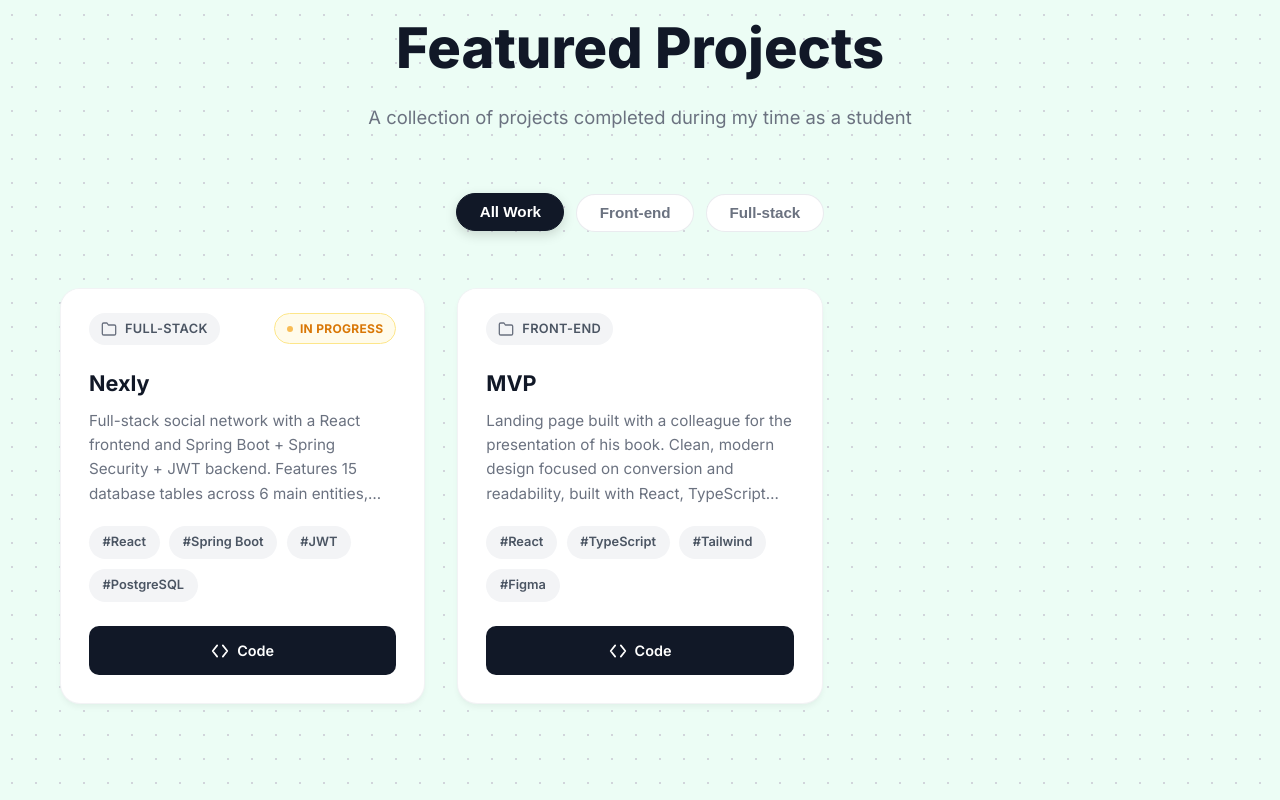
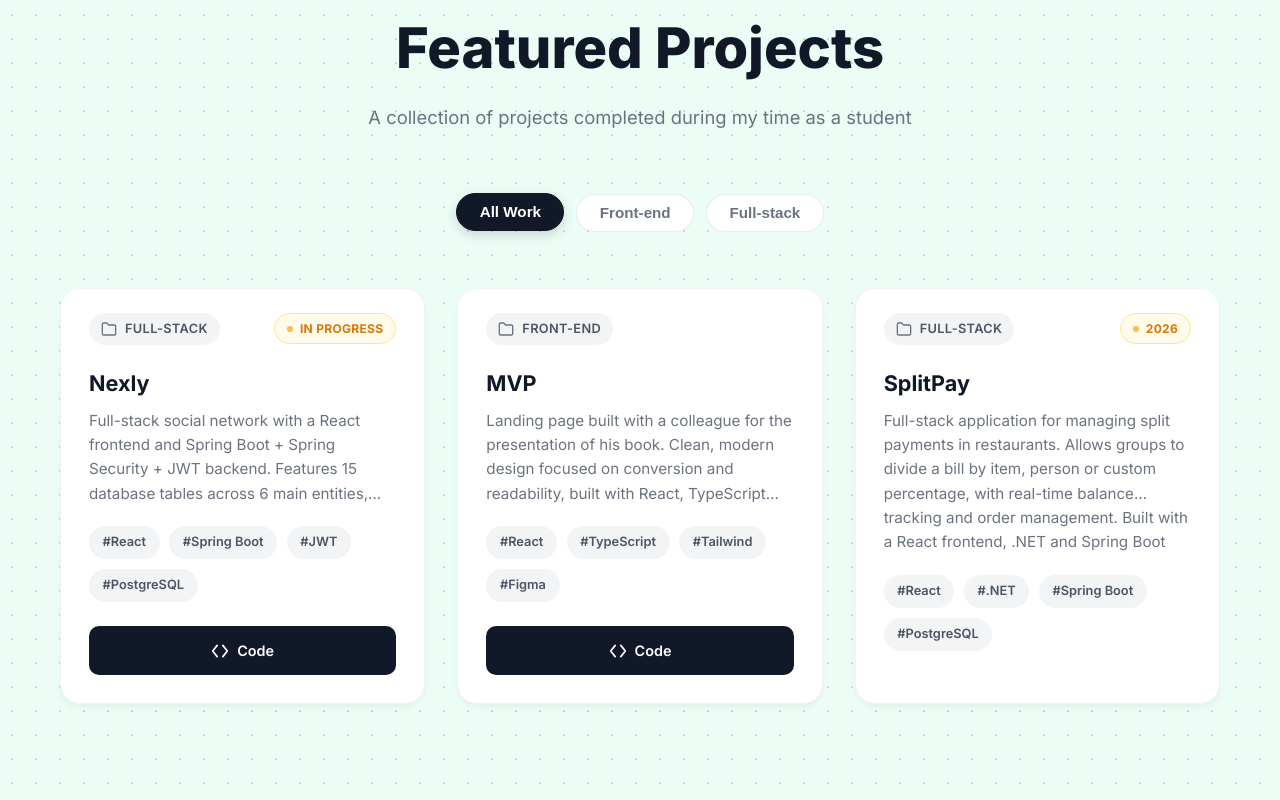
Before and after one commit to MateoCastro47/Porfolio_Online, a React (Vite) app: page / in a window 1280 px wide. Shown: the part 3477-4277 px from the top of the page. Built offline with nearby package versions, Linux system fonts and the light colour scheme.

Commit message:
feat: New project added

```diff
--- a/src/components/ProjectsComponent.jsx
+++ b/src/components/ProjectsComponent.jsx
@@ -21,6 +21,16 @@ const projectsData = [
         category: "Front-end",
         technologies: ["React", "TypeScript", "Tailwind", "Figma"],
         badge: null
+    },
+    {
+        id: 3,
+        title: "SplitPay",
+        description: "Full-stack application for managing split payments in restaurants. Allows groups to divide a bill by item, person or custom percentage, with real-time balance tracking and order management. Built with a React frontend, .NET and Spring Boot backend, and a PostgreSQL database.",
+        image: "/assets/imagen_splitpay.png",
+        link: null,
+        category: "Full-stack",
+        technologies: ["React", ".NET", "Spring Boot", "PostgreSQL"],
+        badge: "2026"
     }
 ]
 
@@ -75,6 +85,7 @@ function ProjectComponent() {
                                 ))}
                             </div>
 
+                            {project.link && (
                                 <div className="project-actions">
                                     <a href={project.link} target="_blank" rel="noopener noreferrer" className="btn-code">
                                         <svg width="16" height="16" viewBox="0 0 16 16" fill="none" xmlns="http://www.w3.org/2000/svg">
@@ -83,6 +94,7 @@ function ProjectComponent() {
                                         Code
                                     </a>
                                 </div>
+                            )}
                         </div>
                     </div>
                 ))}
```
Lines whose indentation alone changed are shown as unchanged.
